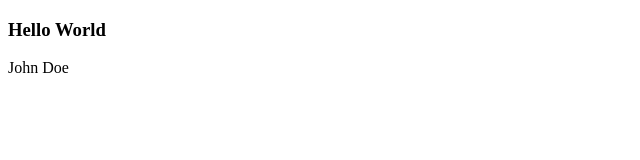
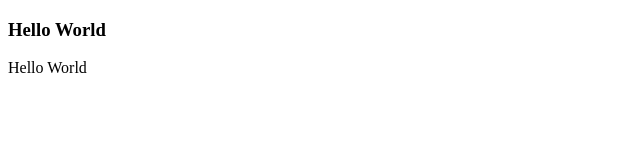
Before and after one commit to KoichaDev/Web-components-sample, a plain HTML site: page index.html in a window 1280 px wide. Shown: the full height of the page, 0-640 px from the left. Drawn offline with Linux system fonts and the light colour scheme.

Commit message:
Add: ✨ Basic Attribute name for the User Card Component
The attribute just takes in a simple name

```diff
--- a/index.html
+++ b/index.html
@@ -10,6 +10,6 @@
   </head>
   <body>
     <h3>Hello World</h3>
-    <user-card></user-card>
+    <user-card name="Hello World"></user-card>
   </body>
 </html>
--- a/userCard.js
+++ b/userCard.js
@@ -1,7 +1,7 @@
 class UserCard extends HTMLElement {
     constructor() {
         super();
-        this.innerHTML = `John Doe`;
+        this.innerHTML = `${this.getAttribute('name')}`;
     }
 }
 
```
